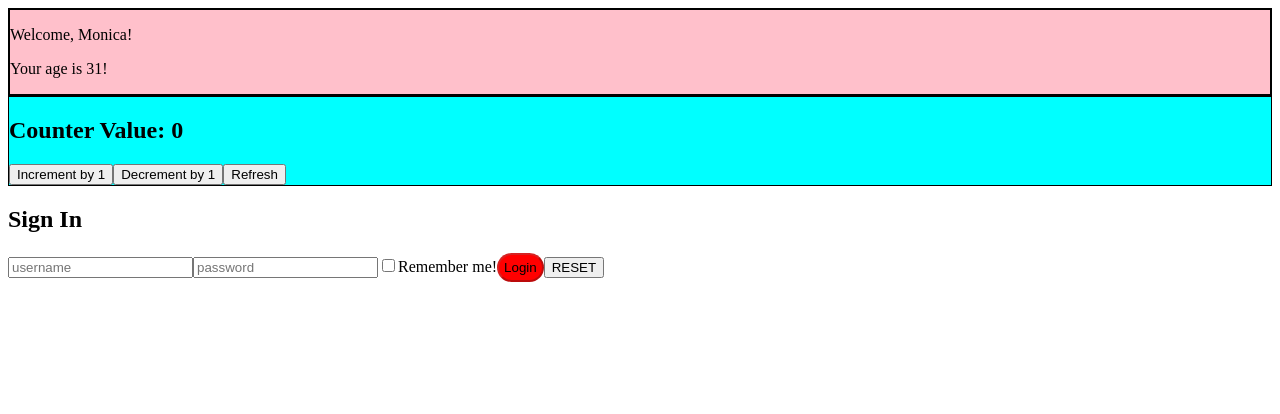
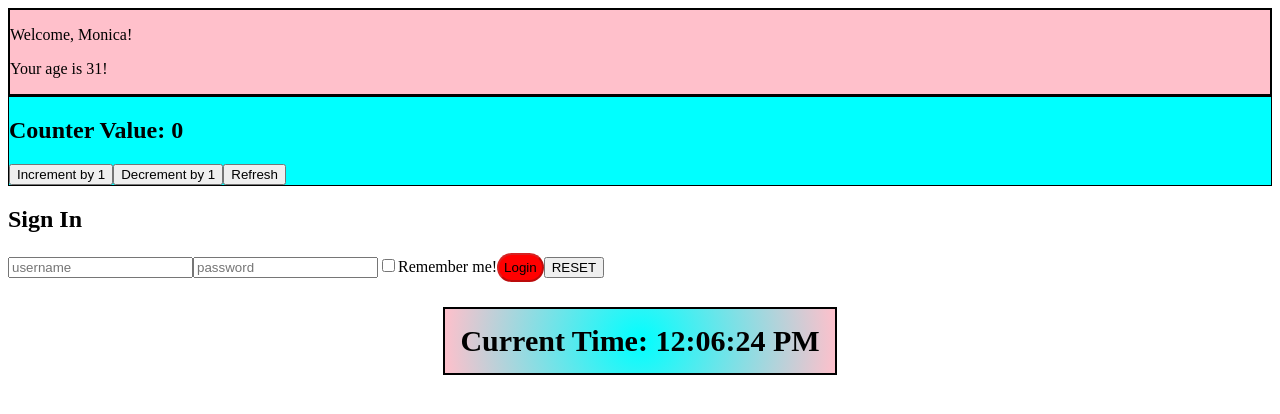
Before and after one commit to monica-lucaci/develhope-react, a React (Vite) app in the folder my-app/: page / in a window 1280 px wide. Shown: the top 414 px of the page. Built offline with nearby package versions, Linux system fonts and the light colour scheme.

Commit message:
style added

```diff
--- a/my-app/src/App.jsx
+++ b/my-app/src/App.jsx
@@ -1,4 +1,4 @@
-
+import Clock from "./Clock";
 import Counter from "./Counter";
 import Login from "./Login";
 import Welcome from "./Welcome";
@@ -12,7 +12,7 @@ const App = () => {
       <Welcome name="Monica" />
       <Counter initialValue={0} incrementAmount={1} decrementAmount={1} />
       <Login onLogin={handleLogin} />
-
+      <Clock />
     </div>
   );
 };
```
